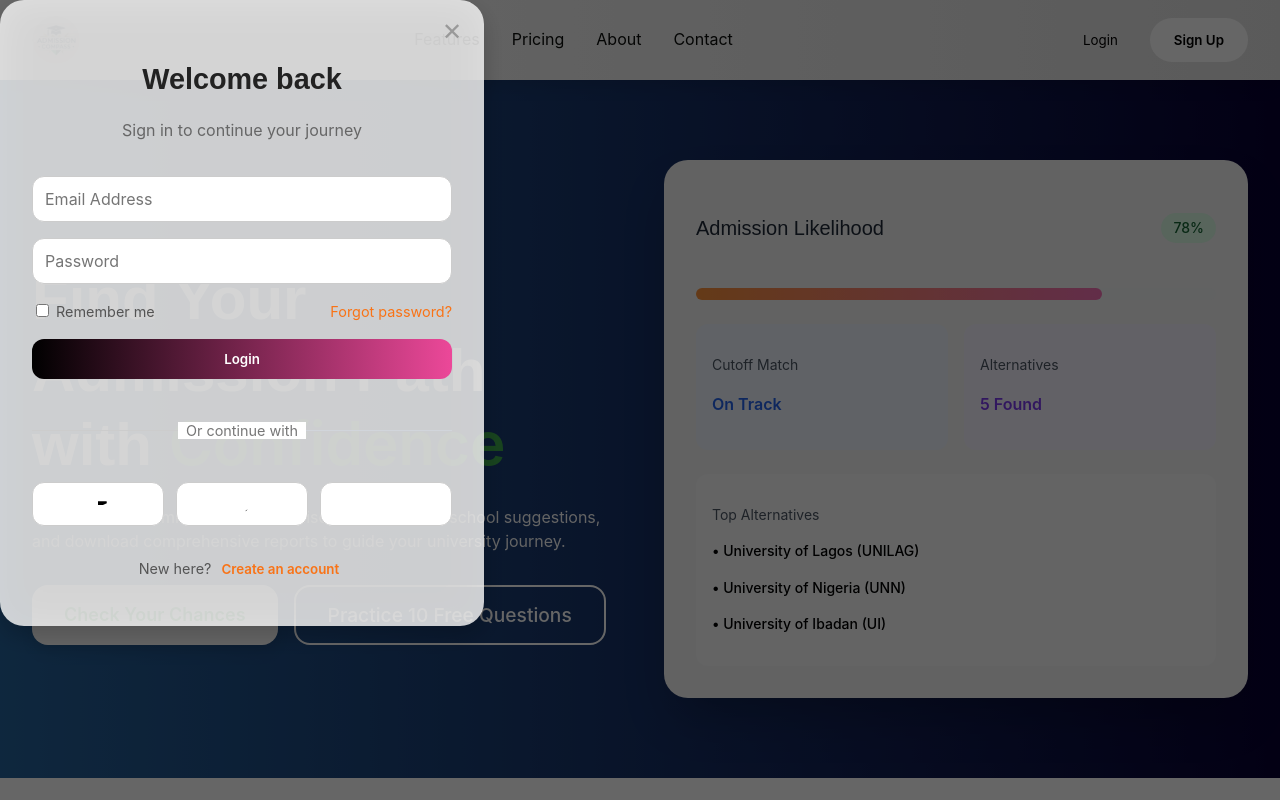
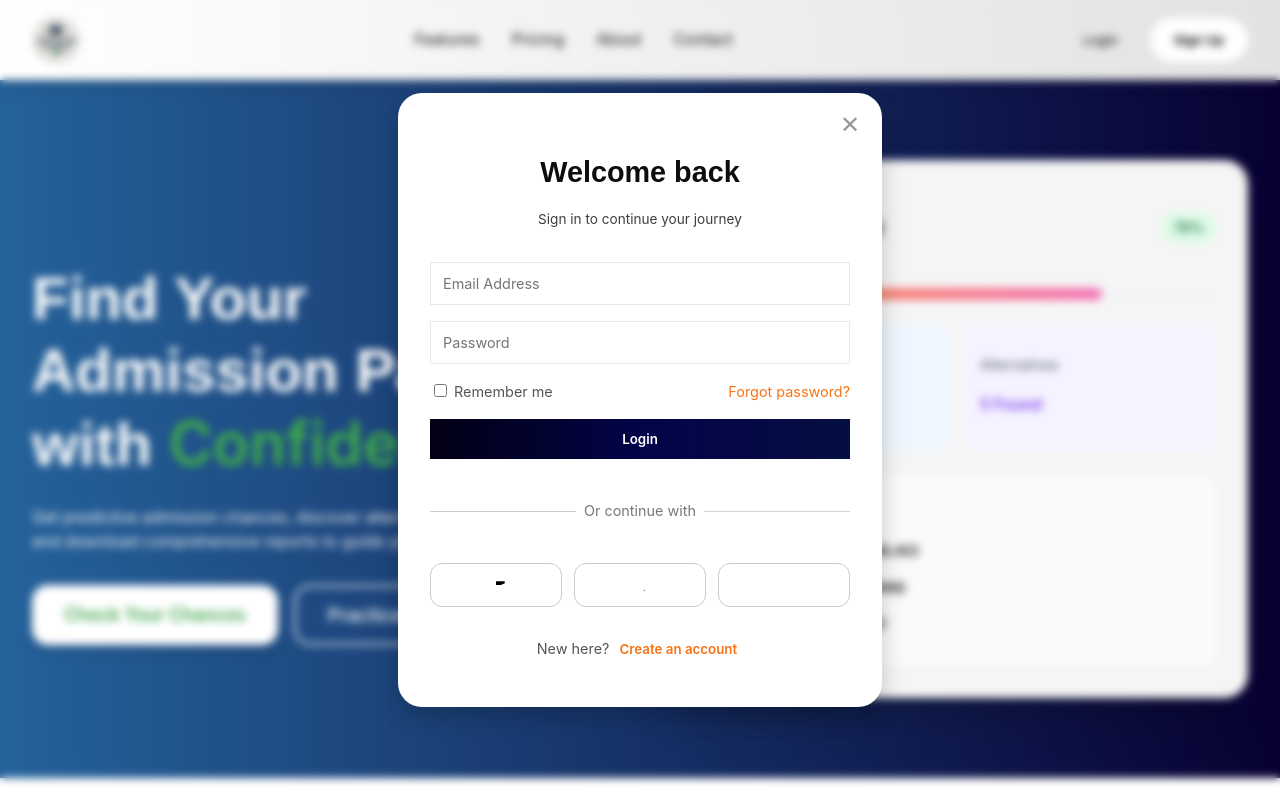
Before and after one commit to He-is-Henry/admission-compass-frontend, a Next.js app: page / in a window 1280 px wide. Both pictures are taken after a click on the button "Login". Shown: the top 800 px of the page. Built offline with nearby package versions, Linux system fonts and the light colour scheme.

Commit message:
updated login and signup styles

```diff
--- a/src/app/components/Footer.tsx
+++ b/src/app/components/Footer.tsx
@@ -54,7 +54,7 @@ export default function Footer() {
                 </svg>
               </a>
               <a
-                href="#"
+                href="https://www.facebook.com/profile.php?id=61583349613509"
                 className={styles.socialLink}
                 aria-label="Follow us on Facebook"
               >
--- a/src/app/components/Pricing.tsx
+++ b/src/app/components/Pricing.tsx
@@ -165,14 +165,14 @@ export default function Pricing() {
             <div className={styles.promoRow}>
               <span className={styles.badgeRed}>50% OFF</span>
               <span className={styles.textDark}>
-                First 500 users get 50% off! Only{" "}
-                <span className={styles.textRed}>247</span> spots left.
+                First 200 users get 50% off! Only{" "}
+                <span className={styles.textRed}>147</span> spots left.
               </span>
             </div>
             <div className={styles.promoRow}>
               <span className={styles.badgeBlue}>EXTRA 20% OFF</span>
               <span className={styles.textDark}>
-                First 200 users get additional 20% off!
+                First 50 users get additional 20% off!
               </span>
             </div>
           </div>
--- a/src/app/components/footer.module.css
+++ b/src/app/components/footer.module.css
@@ -3,6 +3,7 @@
   color: #fff;
   padding-top: 4rem;
   padding-bottom: 4rem;
+
 }
 
 .container {
--- a/src/app/components/modals/modal.module.css
+++ b/src/app/components/modals/modal.module.css
@@ -1,24 +1,51 @@
 .modalOverlay {
-  position: fixed;
+  backdrop-filter:blur(4px) ;
+  position:fixed;
+  top: 0;
+  left:0 ;
+  bottom: 0;
+width:100% ;
+height: 100%;
   inset: 0;
-  background-color: rgba(0, 0, 0, 0.5);
+  display: flex;
+  flex-direction: column;
+  box-sizing: border-box;
   align-items: center;
   justify-content: center;
   z-index: 50;
   animation: fadeIn 0.3s ease forwards;
 }
 
-.modalContent {
-  position: relative;
-  background: rgba(255, 255, 255, 0.85);
+ .modalContent {
+  /* z-index: 60;
+  backdrop-filter: blur(7px);
+  justify-content: center;
+  align-items: center;
+  box-sizing: border-box;
+  position: absolute;
+  top: 0;
+  bottom: 0;
+  min-height: 50px;
+  transform: translate(-50% -50%);
+background: rgba(255, 255, 255, 0.85);
   backdrop-filter: blur(12px);
+  border-radius: 0.5rem;
+  padding: 2rem;
+  max-width: 420px;
+  box-shadow: 0 25px 50px -12px rgba(0, 0, 0, 0.25);
+  animation: scaleUp 0.4s ease forwards; */
+  z-index: 60;
+   position: absolute;
+  background: white;
+  backdrop-filter: blur(20px);
   border-radius: 1.5rem;
   padding: 2rem;
-  max-width: 28rem;
-  width: 100%;
-  margin: 0 1rem;
-  box-shadow: 0 25px 50px -12px rgba(0, 0, 0, 0.25);
-  animation: scaleUp 0.4s ease forwards;
+  max-width: 420px;
+  width: 90%;
+  overflow-y: auto;
+  max-height: calc(100vh - 100px);
+  box-shadow: 0 10px 25px rgba(0, 0, 0, 0.2);
+  animation: slideUp 0.3s forwards;
 }
 
 .header {
@@ -38,18 +65,19 @@
 }
 
 .form {
+  box-sizing: border-box;
   display: flex;
-  flex-direction: column;
-  gap: 1.5rem;
+
+  gap: 1rem;
 }
 
 .input {
-  width: 100%;
-  padding: 0.75rem 1rem;
+
+  padding: 0.25rem 0.5rem;
   border-radius: 0.75rem;
-  border: 1px solid #d1d5db;
+  border: 3px solid #2c2c2c;
   outline: none;
-  font-size: 1rem;
+  font-size: 0.25rem;
   transition: border-color 0.2s, box-shadow 0.2s;
 }
 
@@ -60,11 +88,11 @@
 
 .submitBtn {
   width: 100%;
-  background: linear-gradient(to right, #fb923c, #f472b6);
+  background: linear-gradient(to right, #050129, #3520ac);
   color: #fff;
   padding: 0.75rem;
   border-radius: 0.75rem;
-  font-weight: 600;
+  font-weight: 400;
   font-size: 1rem;
   border: none;
   cursor: pointer;
@@ -72,7 +100,7 @@
 }
 
 .submitBtn:hover {
-  background: linear-gradient(to right, #f97316, #ec4899);
+  background: linear-gradient(to right, #120370, #3712dd);
 }
 
 .divider {
@@ -140,7 +168,7 @@
 }
 
 .link {
-  color: #f97316;
+  color: #070616;
   font-weight: 600;
   text-decoration: none;
 }
@@ -194,18 +222,27 @@
 }
 
 .overlay {
-  position: fixed;
+ backdrop-filter:blur(4px) ;
+  position:fixed;
+  top: 0;
+  left:0 ;
+  bottom: 0;
+width:100% ;
+height: 100%;
   inset: 0;
-  background: rgba(0, 0, 0, 0.6);
+  display: flex;
+  flex-direction: column;
+  box-sizing: border-box;
   align-items: center;
   justify-content: center;
   z-index: 50;
-  animation: fadeIn 0.3s forwards;
+  animation: fadeIn 0.3s ease forwards;
 }
 
 .modal {
-  position: relative;
-  background: rgba(255, 255, 255, 0.8);
+
+  position: absolute;
+  background: white;
   backdrop-filter: blur(20px);
   border-radius: 1.5rem;
   padding: 2rem;
@@ -217,14 +254,15 @@
 
 .header h2 {
   font-size: 1.8rem;
-  font-weight: 700;
-  color: #222;
+  font-weight: 650;
+  color: #0e0d0d;
   margin-bottom: 0.5rem;
   text-align: center;
 }
 
 .header p {
-  color: #666;
+  color: #3f3e3e;
+  font-size: 0.85rem;
   text-align: center;
   margin-bottom: 2rem;
 }
@@ -237,16 +275,15 @@
 
 .form input {
   padding: 0.75rem;
-  border-radius: 0.75rem;
-  border: 1px solid #ccc;
-  font-size: 1rem;
+  border: 1px solid #ebe7e7;
+  font-size: 0.90rem;
   outline: none;
   transition: border-color 0.2s ease;
 }
 
 .form input:focus {
-  border-color: #0c0fa0;
-  box-shadow: 0 0 0 3px rgba(249, 115, 22, 0.1);
+  border-color: #383838;
+  box-shadow: 0 0 0 1px rgba(189, 186, 186, 0.1);
 }
 
 .options {
@@ -263,10 +300,15 @@
 }
 
 .primaryBtn {
-  background: linear-gradient(to right, #000000, #ec4899);
+   background-image: linear-gradient(
+    to right,
+    #020014 0%,
+    #030449 51%,
+    #050e41 100%
+  );
   color: white;
   border: none;
-  border-radius: 0.75rem;
+  border-radius: 0.5;
   padding: 0.75rem;
   font-weight: 600;
   cursor: pointer;
@@ -336,9 +378,14 @@
 .link {
   background: none;
   border: none;
-  color: #f97316;
+  color:  #f97316;
   font-weight: 600;
   cursor: pointer;
+}
+
+.link:hover{
+  text-decoration: none;
+  color: #020014;
 }
 
 .closeButton {
--- a/src/app/components/pricing.module.css
+++ b/src/app/components/pricing.module.css
@@ -71,6 +71,7 @@
 
 .studentToggle {
   padding: 0.75rem 1.5rem;
+ margin-right: 0.55rem;
   border: none;
   border-radius: 0.5rem;
   font-weight: 700;
@@ -81,7 +82,7 @@
 
 .parentToggle {
   padding: 0.75rem 1.5rem;
-  border-radius: 0.75rem;
+  border-radius: 0.5rem;
   border: 1px solid;
   font-weight: 500;
   color: #030303;
@@ -228,8 +229,6 @@
 .badge {
   background-color: #f3e8c4;
   color: #5f2e1d9a;
-  padding: 0.5rem 1.5rem;
-  border-radius: 9999px;
   font-size: 0.875rem;
   font-weight: 600;
   box-shadow: 0 10px 15px -3px rgba(0, 0, 0, 0.1);
@@ -238,14 +237,18 @@
 .tokenBox {
   background-color: rgba(235, 235, 235, 0.884);
   border-radius: 1rem;
-  padding: 1.5rem;
-  margin-bottom: 2rem;
+  padding: 1rem ;
+  margin: auto;
+  width: 14rem;
+
 }
+
 
 .tokenHeading {
   font-weight: 600;
   color: #111827;
   margin-bottom: 1rem;
+  line-height: 1.7rem;
 }
 
 .tokenFeatures {
@@ -268,10 +271,13 @@
 .tokenBadge {
   background-color: #f3e8c4;
   color: #5f2e1d9a;
-  padding: 0.25rem 0.5rem;
+  padding:0.25rem;
   border-radius: 0.5rem;
   font-weight: 500;
 }
+
+
+
 
 .tokenButton {
   width: 100%;
--- a/src/app/components/referral.module.css
+++ b/src/app/components/referral.module.css
@@ -1,13 +1,15 @@
 .section {
   padding-top: 5rem;
   padding-bottom: 5rem;
-  background: linear-gradient(135deg,#030111,#3891e6 );
+  background: linear-gradient(135deg,  #080133, #417fb9);
+
 }
 
 .container {
   max-width: 80rem;
   margin: 0 auto;
   padding: 0 1rem;
+
 }
 
 @media (min-width: 1000px) {
@@ -98,6 +100,7 @@
   display: flex;
   align-items: center;
   justify-content: center;
+  margin-bottom: 1.6rem;
 }
 
 .icon {
@@ -110,12 +113,14 @@
   font-size: 1.5rem;
   font-weight: 700;
   color: #111827;
-  margin-bottom: 0;
+  margin-bottom: 0%;
 }
 
 .referralDesc {
   color: #e9edf3;
-  margin-top: 8px;
+  text-align: center;
+  margin-left: -4rem;
+  padding-top: 1cqw;
   white-space: wrap;
 
 }
@@ -151,7 +156,8 @@
 }
 
 .copyButton {
-  margin-left: 0.5rem;
+  margin-left: 0.2rem;
+  margin-bottom: -2rem;
   background: linear-gradient(to right, #fb923c, #ec4899);
   color: #fff;
   padding: 0.75rem 1.5rem;
--- a/src/app/globals.css
+++ b/src/app/globals.css
@@ -129,7 +129,7 @@ body {
 }
 
 .btn-primary {
-  background: linear-gradient(135deg, #ff5a5f 0%, #ff6f61 100%);
+  background: linear-gradient(135deg, #606ac7 0%, #2b3da3 100%);
   border-radius: 16px;
   min-height: 44px;
   font-weight: 600;
--- a/src/app/login/login.module.css
+++ b/src/app/login/login.module.css
@@ -8,7 +8,7 @@ body {
   justify-content: center;
   align-items: center;
   display: flex;
-  padding: 3rem;
+  padding: 6rem;
 }
 
 .formContainer {
@@ -38,6 +38,10 @@ body {
 .formHeader {
   text-align: center;
   margin-bottom: 1.5em;
+}
+
+.loginTitle{
+  font-weight: 1000;
 }
 
 .logoIcon {
--- a/src/app/signup/signup.module.css
+++ b/src/app/signup/signup.module.css
@@ -139,7 +139,7 @@ body {
 
 .formInput:focus {
   outline: none;
-  border-color: #8f97be;
+  border-color: #0a0a0a;
   background: rgb(240, 240, 240);
 
   transform: scale(1.02);
```
Also changed, not shown: file.html (+4 -4 lines), src/app/signup/page.tsx (+6 -1 lines).
